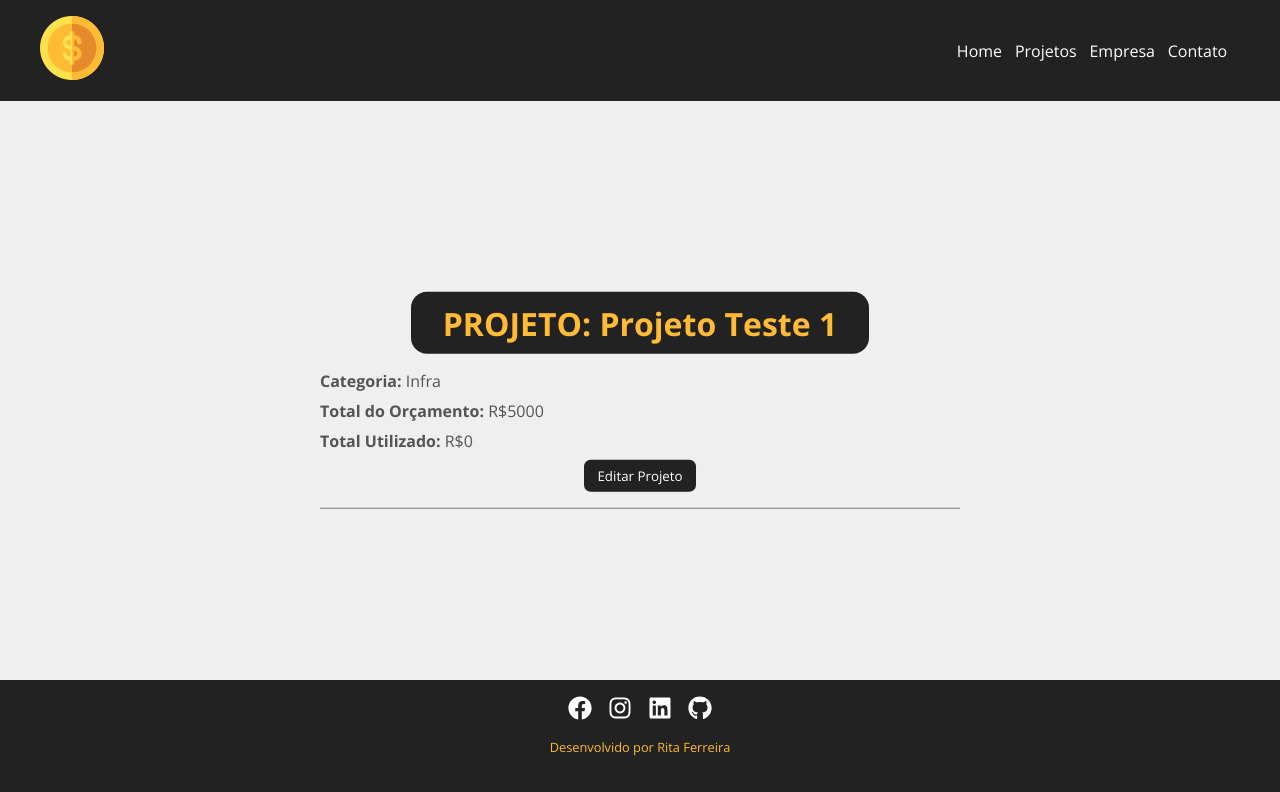
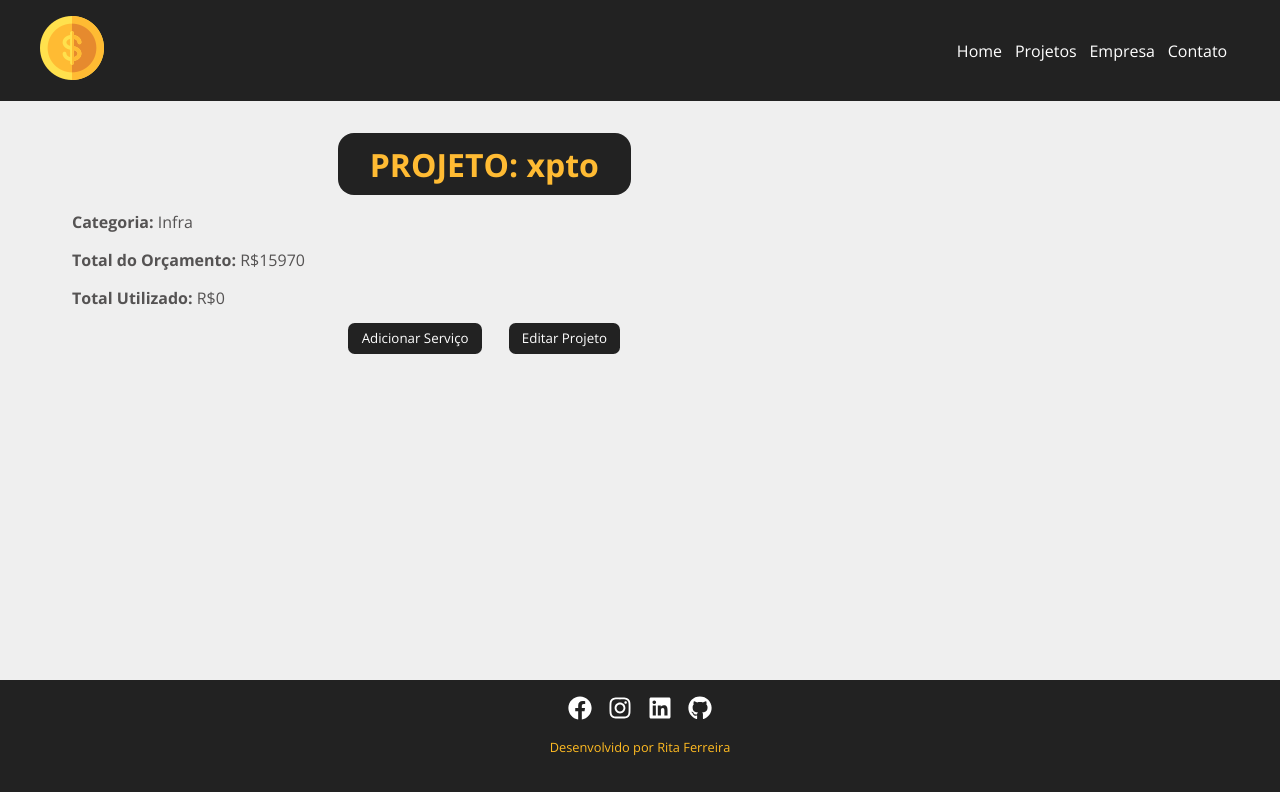
Before and after one commit to RitaFer/Costs, a React (Create React App) app in the folder 02-costs/: page /project/1 in a window 1280 px wide. Shown: the top 792 px of the page. Built offline with nearby package versions, Linux system fonts and the light colour scheme; data requests are answered from the project's data file.

Commit message:
edit-page

```diff
--- a/02-costs/db.json
+++ b/02-costs/db.json
@@ -1,8 +1,8 @@
 {
   "projects": [
     {
-      "name": "Projeto Teste 1",
-      "budget": "5000",
+      "name": "xpto",
+      "budget": "15970",
       "category": {
         "id": "1",
         "name": "Infra"
@@ -12,37 +12,37 @@
       "id": 1
     },
     {
-      "name": "teste 1",
-      "budget": "121",
-      "category": {
-        "id": "1",
-        "name": "Infra"
-      },
-      "cost": 0,
-      "services": [],
-      "id": 4
-    },
-    {
-      "name": "teste 2",
-      "budget": "5204",
+      "name": "Marketing",
+      "budget": "7896",
       "category": {
         "id": "2",
         "name": "Desenvolvimento"
       },
       "cost": 0,
       "services": [],
-      "id": 5
+      "id": 2
     },
     {
       "name": "Teste",
-      "budget": "78962",
+      "budget": "853",
+      "category": {
+        "id": "3",
+        "name": "Design"
+      },
+      "cost": 0,
+      "services": [],
+      "id": 3
+    },
+    {
+      "name": "Teste",
+      "budget": "8502",
       "category": {
         "id": "2",
         "name": "Desenvolvimento"
       },
       "cost": 0,
       "services": [],
-      "id": 6
+      "id": 4
     }
   ],
   "categories": [
--- a/02-costs/src/components/layout/Container.module.css
+++ b/02-costs/src/components/layout/Container.module.css
@@ -5,10 +5,6 @@
   justify-content: space-between;
   margin: 0 auto;
   flex-wrap: wrap;
-}
-
-.minHeight {
-  min-height: 65.2vh;
 }
 
 .start {
--- a/02-costs/src/components/layout/Message.module.css
+++ b/02-costs/src/components/layout/Message.module.css
@@ -5,7 +5,7 @@
   border: 1px solid #000;
   margin: 0 auto;
   text-align: center;
-  margin-bottom: 2em;
+  margin: 1em;
   border-radius: 5px;
 }
 
--- a/02-costs/src/components/project/ProjectForm.module.css
+++ b/02-costs/src/components/project/ProjectForm.module.css
@@ -1,5 +1,4 @@
 .form {
-  padding: 0.5em;
   display: flex;
   flex-direction: column;
 }
--- a/02-costs/src/components/views/Project.js
+++ b/02-costs/src/components/views/Project.js
@@ -3,15 +3,17 @@ import { useParams } from 'react-router-dom'
 import { useState, useEffect } from 'react'
 import Container from '../layout/Container'
 import ProjectForm from '../project/ProjectForm'
+import Message from '../layout/Message'
 
 function Project () {
   const { id } = useParams()
   const [project, setProject] = useState([])
   const [category, setCategory] = useState([])
-  const [message, setMessage] = useState()
-  const [typeMessage, setTypeMessage] = useState()
+  const [message, setMessage] = useState('')
+  const [type, setType] = useState('success')
 
   const [showProjectForm, setShowProjectForm] = useState(false)
+  const [showServiceForm, setShowServiceForm] = useState(false)
 
   useEffect(() => {
     fetch(`http://localhost:5000/projects/${id}`, {
@@ -26,10 +28,12 @@ function Project () {
       }).catch((err) => console.log(err))
   }, [id])
 
-  function editPost(project){
-    //budget validation
-    if(project.budget < project.cost){
-      //mensagem
+  function editPost(project) {
+    setMessage('')
+    if (project.budget < project.cost) {
+      setMessage('O Orçamento não pode ser menor que o custo do projeto!')
+      setType('error')
+      return false
     }
 
     fetch(`http://localhost:5000/projects/${project.id}`, {
@@ -44,19 +48,26 @@ function Project () {
         setProject(data)
         setCategory(data.category)
         setShowProjectForm(!showProjectForm)
+        setMessage('Projeto atualizado!')
+        setType('success')
       })
-      .catch((err) => console.log(err))
     }
 
   function toggleProjectForm () {
     setShowProjectForm(!showProjectForm)
   }
 
+  function toggleServiceForm () {
+    setShowServiceForm(!showServiceForm)
+  }
+
   return (
     <div className={styles.project_details}>
     <Container customClass='column'>
-      <div className={styles.details_container}>
+        <div className={styles.details_container}>
         <h1>PROJETO: {project.name}</h1>
+
+        {message && <Message type={type} msg={message} />}
         {!showProjectForm ? (
           <div className={styles.project_info}>
             <p>
@@ -78,6 +89,9 @@ function Project () {
             />
           </div>
         )}
+        <button onClick={toggleServiceForm} className={styles.btn}>
+          {!showServiceForm ? 'Adicionar Serviço' : 'Fechar'}
+        </button>
         <button onClick={toggleProjectForm} className={styles.btn}>
           {!showProjectForm ? 'Editar Projeto' : 'Fechar'}
         </button>
--- a/02-costs/src/components/views/Project.module.css
+++ b/02-costs/src/components/views/Project.module.css
@@ -1,10 +1,5 @@
 .project_details {
   padding: 2em;
-}
-
-.project_details h1,
-.project_details p {
-  margin-bottom: 0.5em;
 }
 
 .project_details h1 {
@@ -15,6 +10,7 @@
 }
 
 .project_details p {
+  padding-top: 1em;
   color: #555353;
 }
 
@@ -23,16 +19,9 @@
 }
 
 .details_container {
-  border-bottom: 1px solid #7a7a7a;
-  margin-bottom: 1em;
-  padding-bottom: 1em;
   display: flex;
-  justify-content: space-around;
+  justify-content: center;
   flex-wrap: wrap;
-  position: absolute;
-    top: 50%;
-    left: 50%;
-    transform: translate(-50%, -50%);
 }
 
 .btn {
@@ -47,6 +36,7 @@
   justify-content: center;
   cursor: pointer;
   height: max-content;
+  margin: 1em;
 }
 
 .btn:hover {
@@ -56,3 +46,7 @@
 .project_info {
   width: 100%;
 }
+
+.service_form_container {
+  background-color: #FFF;
+}
--- a/02-costs/src/components/views/Projects.js
+++ b/02-costs/src/components/views/Projects.js
@@ -36,6 +36,7 @@ function Projects() {
   }, [])
 
   function removeProject(id) {
+    setProjectMessage('')
     fetch(`http://localhost:5000/projects/${id}`, {
       method: 'DELETE',
       headers: {
```
